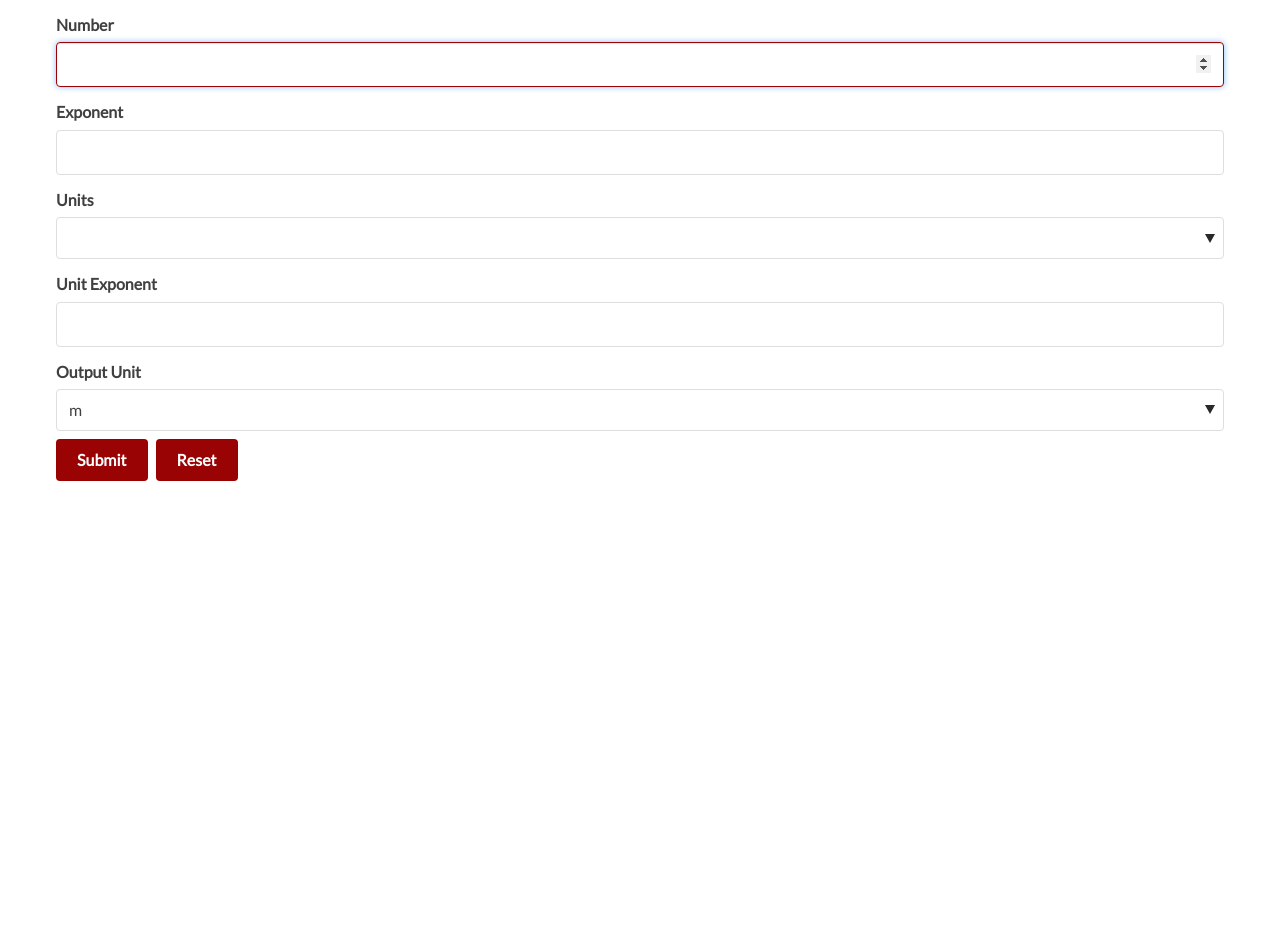
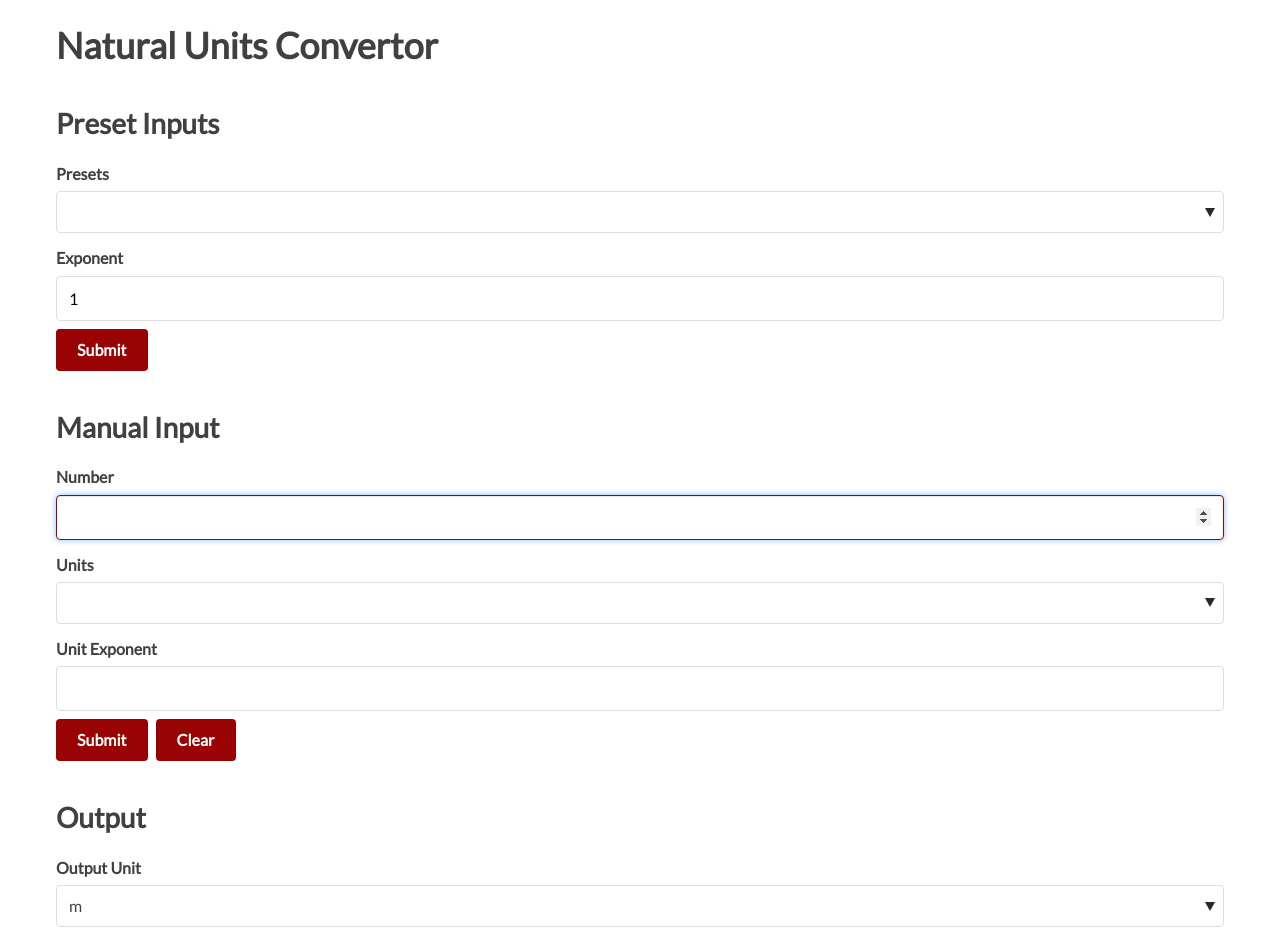
Before and after one commit to garrett361/natural-units, a React (Create React App) app: page / in a window 1280 px wide. Before the commit the page ends 800 px from the top, so only its background shows below. Built offline with nearby package versions, Linux system fonts and the light colour scheme.

Commit message:
major improvements, more units and presets needed

```diff
--- a/src/App.js
+++ b/src/App.js
@@ -1,27 +1,97 @@
 import React, { Component } from 'react'
 
-
-// Ramda
-import * as R from 'ramda';
 
 // Components
 import InputForm from './InputForm'
 import OutputTable from './OutputTable';
+import Presets from './Presets';
 
 
-// set of units, all re-expressed in terms of a meters value raised to a power
+// set of units, all re-expressed in terms of a meters value and a power
+//  if meterExponent=1, then the meterValue is the value of 1m in [units]
+// if meterExponent=-1, then meterValue is the value of 1m in [units]^{-1}
 let unitsSet = [
+  {
+    units: 'cm',
+    meterExponent: 1,
+    meterValue: 100,
+  },
   {
     units: 'm',
     meterExponent: 1,
     meterValue: 1,
   },
   {
+    units: 'km',
+    meterExponent: 1,
+    meterValue: 1 / 1000,
+  },
+  {
+    units: 's',
+    meterExponent: 1,
+    meterValue: 3.33 * 10 ** (-9),
+  },
+  {
+    units: 'eV',
+    meterExponent: -1,
+    meterValue: 5.06 * 10 ** 6,
+  },
+  {
     units: 'GeV',
     meterExponent: -1,
-    meterValue: 1.97 * 10 ** (-16),
+    meterValue: 5.06 * 10 ** 15,
+  },
+  {
+    units: 'K',
+    meterExponent: -1,
+    meterValue: 436,
+  },
+  {
+    units: 'g',
+    meterExponent: -1,
+    meterValue: 1 / (3.52 * 10 ** (-40)),
+  },
+  {
+    units: 'kg',
+    meterExponent: -1,
+    meterValue: 1 / (3.52 * 10 ** (-43)),
+  },
+  {
+    units: 'ly',
+    meterExponent: 1,
+    meterValue: 1 / (9.46 * 10 ** 15),
+  },
+  {
+    units: 'pc',
+    meterExponent: 1,
+    meterValue: 1 / (3.086 * 10 ** 16),
+  },
+  {
+    units: 'Mpc',
+    meterExponent: 1,
+    meterValue: 1 / (3.086 * 10 ** 22),
+  },
+];
+
+// preset quantities, all expressed in terms of meters.  preset should equal [number]*m^[meterExponent]
+let presetsSet = [
+  {
+    name: 'Reduced Planck Mass',
+    latex: 'M_{p}',
+    state: {
+      number: 1.28 * 10 ** 34,
+      meterExponent: -1,
+    }
+  },
+  {
+    name: 'Solar Mass',
+    latex: 'M_{\\odot}',
+    state: {
+      number: 5.89 * 10 ** 72,
+      meterExponent: -1,
+    }
   }
-];
+]
 
 
 let initialState = {
@@ -46,7 +116,6 @@ class App extends Component {
   handleOutputUnitChange = (event) => {
     let { value } = event.target
     this.setState({ outputUnit: value });
-    console.log(value);
   };
 
 
@@ -57,15 +126,33 @@ class App extends Component {
     return (
 
       <div className="container">
+        <h1>
+          Natural Units Convertor
+      </h1>
+
+        <h3>
+          Preset Inputs
+      </h3>
+        <Presets
+          handleSubmit={this.handleSubmit}
+          presetsSet={presetsSet} />
+
+        <h3>
+          Manual Input
+      </h3>
         <InputForm
-          handleSubmit={this.handleSubmit
-          } handleReset={this.handleReset}
-          handleOutputUnitChange={this.handleOutputUnitChange}
+          handleSubmit={this.handleSubmit}
           unitsSet={unitsSet} />
+
+        <h3>
+          Output
+      </h3>
         <OutputTable
           input={input}
           unitsSet={unitsSet}
-          outputUnit={outputUnit} />
+          outputUnit={outputUnit}
+          handleReset={this.handleReset}
+          handleOutputUnitChange={this.handleOutputUnitChange} />
       </div>
     )
   }
--- a/src/InputForm.js
+++ b/src/InputForm.js
@@ -7,9 +7,8 @@ import * as R from 'ramda';
 
 let initialState = {
   number: null,
-  numberExponent: null,
   units: null,
-  unitsExponent: null,
+  unitsExponent: 0,
   meterExponent: null,
   meterValue: null,
 };
@@ -18,7 +17,7 @@ class InputForm extends Component {
 
   state = initialState;
 
-  // code for setting the state of num, expon, units whenever a change is made
+  // code for handling changes
 
   handleChange = event => {
     let { name, value } = event.target
@@ -44,12 +43,12 @@ class InputForm extends Component {
 
   render() {
 
-    let { units } = this.state;
-    let { handleSubmit, handleReset, handleOutputUnitChange, unitsSet, outputUnit } = this.props;
+    let { number, units, unitsExponent } = this.state;
+    let { handleSubmit, unitsSet } = this.props;
 
 
     // Units options
-    let unitsFill = R.map((x) => { return (<option key={x.units} value={x.units}>{x.units}</option>) }, unitsSet);
+    let unitsFill = R.map((x) => { return (<option key={x.units} >{x.units}</option>) }, unitsSet);
 
 
     return (
@@ -63,23 +62,17 @@ class InputForm extends Component {
             type="number"
             name="number"
             id="number"
+            value={number || ''}
             onChange={this.handleChange}
             autoFocus />
 
 
-          <label>Exponent</label>
-          <input
-            type="number"
-            name="numberExponent"
-            id="numberExponent"
-            onChange={this.handleChange}
-          />
 
           <label>Units </label>
           <select
             name="units"
             id="units"
-            value={units ? units : undefined}
+            value={units || ''}
             onChange={this.handleUnitsChange}
           >
             <option value=""></option>
@@ -91,33 +84,34 @@ class InputForm extends Component {
             type="number"
             name="unitsExponent"
             id="unitsExponent"
+            value={unitsExponent || ''}
             onChange={this.handleChange}
           />
 
-
-          <label>Output Unit </label>
-          <select
-            name="outputUnit"
-            id="outputUnit"
-            value={outputUnit ? outputUnit : undefined}
-            onChange={handleOutputUnitChange}
-          >
-            {unitsFill}
-          </select>
         </form>
 
         <input
           type="button"
           value="Submit"
-          onClick={() => handleSubmit(
-            this.state
-          )}
+          onClick={() => {
+            if (number) {
+              handleSubmit(
+                this.state
+              );
+              this.setState(initialState);
+            }
+            else {
+              alert('Please enter a number');
+              this.setState(initialState);
+            }
+          }
+          }
         />
         <input
           type="button"
-          value="Reset"
+          value="Clear"
           onClick={() => {
-            handleReset();
+            this.setState(initialState);
           }}
         />
 
--- a/src/OutputTable.js
+++ b/src/OutputTable.js
@@ -5,66 +5,113 @@ import * as R from 'ramda';
 
 // Latex
 import 'katex/dist/katex.min.css';
-import { InlineMath, BlockMath } from 'react-katex';
+import { InlineMath } from 'react-katex';
 
 // Create a fuction to separate exponential notation numbers into a prefactor and an exponent
 let exponentSeparate = (x) => {
+  let numx = Number(x).toExponential();
   let regexpDigit = /[e]/;
   let result = {};
-  result.number = x.slice(0, regexpDigit.exec(x).index);
-  result.numberExponent = x.slice(regexpDigit.exec(x).index + 1, x.length);
+  result.number = numx.slice(0, regexpDigit.exec(numx).index);
+  result.numberExponent = numx.slice(regexpDigit.exec(numx).index + 1, numx.length);
   return ([Number(result.number).toPrecision(3), Number(result.numberExponent)]);
 };
 
 // Standardized latex output
 let LatexOutput = (props) => {
-  let { number, numberExponent, units, unitsExponent } = props;
-  if (unitsExponent !== 0) {
+  let { input } = props;
+  if (input.latex) {
+    if (Number(input.unitsExponent) !== 1) {
       return (
         <InlineMath>
-        {number + '\\times 10^{' + numberExponent + '} \\  \\mathrm{' + units + '} ^{' + unitsExponent + '}'}
+          {input.latex + '^{' + input.unitsExponent + '}'}
         </InlineMath>
       );
     } else {
       return (
         <InlineMath>
-        {number + '\\times 10^{' + numberExponent + '} '}
+          {input.latex}
         </InlineMath>
       );
+    };
+  } else {
+    let numbersplit = exponentSeparate(input.number);
+    let tenpower = '';
+    if (numbersplit[1]) {
+      tenpower = '\\times 10^{' + numbersplit[1] + '}';
     }
+    let unitfactor = '';
+    if (Number(input.unitsExponent)) {
+      if (Number(input.unitsExponent) !== 1) {
+        unitfactor = '\\  \\mathrm{' + input.units + '} ^{' + input.unitsExponent + '}';
+      } else {
+        unitfactor = '\\  \\mathrm{' + input.units +'}';
       };
+    }
+
+    return (
+      <InlineMath>
+        {numbersplit[0] + tenpower + unitfactor}
+      </InlineMath>
+    );
+  };
+};
+
 
 // Standardized factored latex output
 
 let LatexOutputFactored = (props) => {
-  let { number, numberExponent, units, unitsExponent } = props;
+  let { input } = props;
+  let numbersplit = exponentSeparate(input.number);
+  let tenpower = '';
+  if (Number(numbersplit[1])) {
+    tenpower = '\\times 10^{' + numbersplit[1] + '}';
+  }
+  let unitfactor = '';
+  if (Number(input.unitsExponent)) {
+    unitfactor = '\\  \\mathrm{' + input.units + '}';
+  }
+
   return (
     <InlineMath>
-      {' \\left (' + number + '\\times 10^{' + numberExponent + '} \\  \\mathrm{' + units + '} \\right) ^{' + unitsExponent + '}'}
+      {' \\left (' + numbersplit[0] + tenpower + unitfactor + ' \\right) ^{' + input.unitsExponent + '}'}
     </InlineMath>
   );
 };
 
+
 // Multiplying together all meters values input array and turning into a single number, exponent pair
 let meterValues = (array) => {
   let output = {};
-  output.numberTotal = R.reduce((a, b) => { return ((b.number * (10 ** (b.numberExponent)) * Math.pow(b.meterValue, b.meterExponent)) * a) }, 1, array).toExponential()
-  output.number = exponentSeparate(output.numberTotal)[0];
-  output.numberExponent = exponentSeparate(output.numberTotal)[1];
+  output.number = R.reduce((a, b) => { return ((Number(b.number) * Math.pow(b.meterValue, -b.meterExponent * b.unitsExponent)) * a) }, 1, array).toExponential()
   output.meterExponent = R.reduce((a, b) => { return (b.unitsExponent * b.meterExponent + a) }, 0, array);
   return (
     output
   );
 };
-// Same as above, but factorizing
-let meterValuesFactored = (array) => {
+
+
+
+// Converting output to desired units
+let unitConvertor = (input, outputUnit, unitsSet) => {
+  // find which  unit was selected
+  let unitIndex = R.findIndex(R.propEq('units', outputUnit))(unitsSet);
+  let finalUnit = unitsSet[unitIndex];
   let output = {};
-  output.numberTotal = R.reduce((a, b) => { return ((b.number * (10 ** (b.numberExponent)) * Math.pow(b.meterValue, b.meterExponent)) * a) }, 1, array).toExponential()
-  output.meterExponent = R.reduce((a, b) => { return (b.unitsExponent * b.meterExponent + a) }, 0, array);
-  if (output.meterExponent) {
-    output.root = Math.pow(output.numberTotal, 1 / output.meterExponent).toExponential();
-    output.rootNumber = exponentSeparate(output.root)[0];
-    output.rootNumberExponent = exponentSeparate(output.root)[1];
+  output.number = ((meterValues(input).number) * Math.pow(finalUnit.meterValue, meterValues(input).meterExponent)).toExponential();
+  output.unitsExponent = finalUnit.meterExponent * meterValues(input).meterExponent;
+  output.units = outputUnit;
+  return (output);
+};
+// Same as above, but factorized
+let unitConvertorFactored = (input, outputUnit, unitsSet) => {
+  // convert input as above
+  let convertedInput = unitConvertor(input, outputUnit, unitsSet)
+  let output = {};
+  if (convertedInput.unitsExponent) {
+    output.number = Math.pow(convertedInput.number, 1 / convertedInput.unitsExponent).toExponential();
+    output.unitsExponent = convertedInput.unitsExponent;
+    output.units = outputUnit;
     return (
       output
     );
@@ -75,7 +122,14 @@ let meterValuesFactored = (array) => {
 
 let OutputTable = (props) => {
 
-  let { input, unitsSet } = props;
+  let { input, unitsSet, handleOutputUnitChange, outputUnit, handleReset } = props;
+
+  let outputInFinalUnits = unitConvertor(input, outputUnit, unitsSet);
+  let outputInFinalUnitsFactored = unitConvertorFactored(input, outputUnit, unitsSet);
+
+  // Units options
+  let unitsFill = R.map((x) => { return (<option key={x.units} value={x.units}>{x.units}</option>) }, unitsSet);
+
 
   // Each input value contains (number, numberExponent, units, unitsExponent,meterExponent,meterValue) properties
 
@@ -85,50 +139,68 @@ let OutputTable = (props) => {
     return (
       <li key={i}>
         <LatexOutput
-          number={x.number}
-          numberExponent={x.numberExponent}
-          units={x.units}
-          unitsExponent={x.unitsExponent} />
+          input={x}
+        />
       </li>
     )
   });
 
+
   return (
     <div>
+      <form>
+        <label>Output Unit </label>
+        <select
+          name="outputUnit"
+          id="outputUnit"
+          value={outputUnit ? outputUnit : undefined}
+          onChange={handleOutputUnitChange}
+        >
+          {unitsFill}
+        </select>
+      </form>
+
+
       {input[0]
         &&
         <div>
-          <h3>
-            Input
-           </h3>
-          <ul>
+          <h4>
+            Input Factors
+           </h4>
+          <ul className={"no-li-marks"}>
             {inputFill}
           </ul>
-          <h3>
-            Output
-           </h3>
+
+          <h4>
+            Net Result
+           </h4>
+          <ul className={"no-li-marks"}>
+            <li>
               <LatexOutput
-            number={meterValues(input).number}
-            numberExponent={meterValues(input).numberExponent}
-            units={'m'}
-            unitsExponent={meterValues(input).meterExponent}
+                input={outputInFinalUnits}
               />
-
-          {meterValuesFactored(input).meterExponent !== 0
+              {outputInFinalUnits.unitsExponent !== 1 && outputInFinalUnits.unitsExponent !== 0
                 &&
                 <span>
                   <InlineMath>
                     =
               </InlineMath>
                   <LatexOutputFactored
-                number={meterValuesFactored(input).rootNumber}
-                numberExponent={meterValuesFactored(input).rootNumberExponent}
-                units={'m'}
-                unitsExponent={meterValuesFactored(input).meterExponent}
+                    input={outputInFinalUnitsFactored}
                   />
                 </span>
               }
+            </li>
+          </ul>
 
+          <input
+            type="button"
+            value="Reset"
+            onClick={() => {
+              handleReset()
+            }
+            }
+          />
         </div>
       }
     </div>
--- /dev/null
+++ b/src/Presets.js
@@ -0,0 +1,125 @@
+import React, { Component } from 'react'
+
+// Ramda
+import * as R from 'ramda';
+
+
+
+let initialState = {
+    meterValue: null,
+    presetExponent: 1,
+    presetName: null,
+};
+
+class Presets extends Component {
+
+    state = initialState;
+
+    // event handlers
+    handlePresetChange = event => {
+        let { value } = event.target;
+        // find which  unit was selected
+        let { presetsSet } = this.props;
+        let presetsIndex = R.findIndex(R.propEq('name', value))(presetsSet);
+        if (presetsIndex !== -1) {
+            this.setState(
+                presetsSet[presetsIndex].state
+            );
+            this.setState(
+                { presetName: value }
+            );
+        }
+    }
+
+    handleChange = event => {
+        let { name, value } = event.target
+        // The [ ] brackets here are the setState synatx
+        this.setState({
+            [name]: value,
+        })
+    }
+
+
+
+
+    render() {
+
+        let { number, presetExponent, presetName } = this.state;
+        let { handleSubmit, presetsSet } = this.props;
+
+
+        // preset options
+        let presetsFill = R.map((x, i) => { return (<option key={x.name} name={i}>{x.name}</option>) }, presetsSet);
+
+
+
+
+        // raising presets to a power, using that all units are in terms of meters
+        let presetExponentiator = (obj, exponent) => {
+
+            let output = R.clone(obj);
+            output.number = Math.pow(obj.number, exponent);
+            output.meterValue = 1;
+            output.units = 'm';
+            output.unitsExponent = exponent;
+            let presetsIndex = R.findIndex(R.propEq('name', this.state.presetName))(this.props.presetsSet);
+            output.latex = presetsSet[presetsIndex].latex;
+            return (output)
+
+        }
+
+
+        return (
+
+            <div>
+                <form>
+                    <label>Presets </label>
+                    <select
+                        name="units"
+                        id="units"
+                        value={presetName || ''}
+                        onChange={this.handlePresetChange}
+                    >
+                        <option value=""></option>
+                        {presetsFill}
+                    </select>
+
+                    <label>Exponent</label>
+                    <input
+                        type="number"
+                        name="presetExponent"
+                        id="presetExponent"
+                        value={presetExponent || ''}
+                        onChange={this.handleChange}
+                    />
+                </form>
+
+                <input
+                    type="button"
+                    value="Submit"
+                    onClick={() => {
+                        if (!number) {
+                            alert('Please choose a quantity');
+                            this.setState(initialState);
+                        } else if (Number(presetExponent)===0) {
+                            alert('Please choose a non-zero exponent');
+                            this.setState(initialState);
+                        }
+                        else {
+                            handleSubmit(
+                                presetExponentiator(this.state, presetExponent)
+                            );
+                            this.setState(initialState);
+                        }
+                    }
+                    }
+                />
+
+            </div>
+        )
+    }
+
+}
+
+
+export default Presets
--- a/src/index.css
+++ b/src/index.css
@@ -952,3 +952,7 @@
     -moz-transition: All 0.3s ease;
     -o-transition: All 0.3s ease;
   }
+
+  .no-li-marks {
+    list-style-type: none;
+}
--- a/src/index.js
+++ b/src/index.js
@@ -1,7 +1,7 @@
 // This is the key file which the html page pulls to render the app.
 // index.js searches for the "root" element in the public/index.html file, which is a div, and renders App.js into it
 
-import React, { Component } from 'react'
+import React from 'react'
 import ReactDOM from 'react-dom'
 import './index.css'
 import App from './App'
```
Lines whose indentation alone changed are shown as unchanged.
